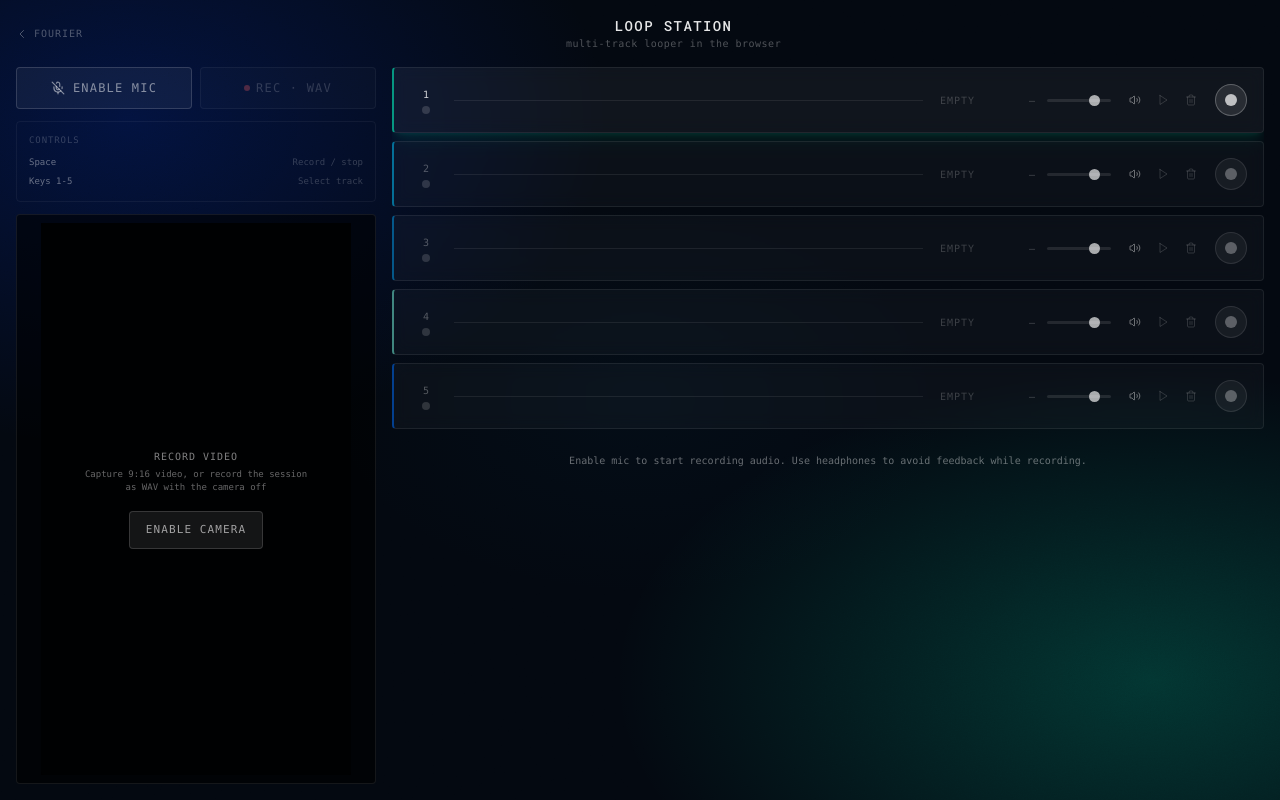
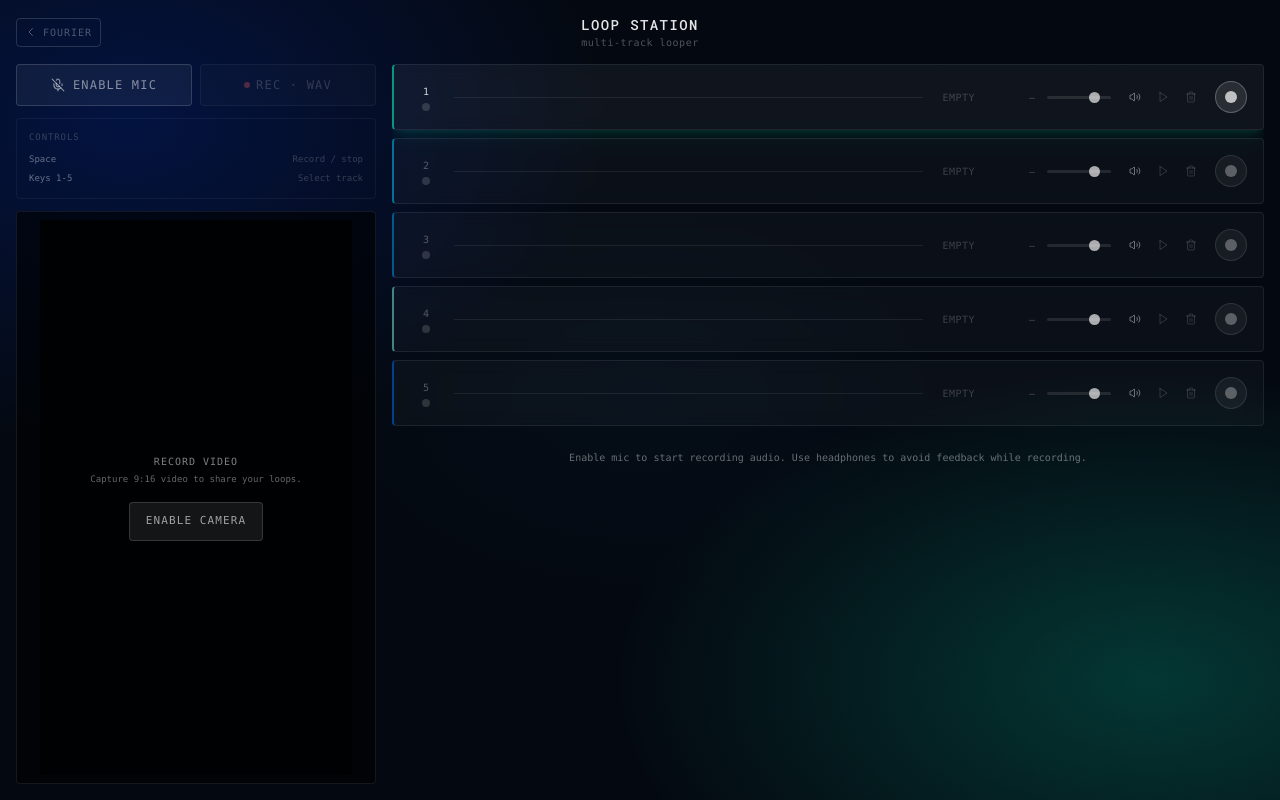
Before and after one commit to treybradley/Fourier, a React (Vite) app: page /loop-station in a window 1280 px wide. Built offline with nearby package versions, Linux system fonts and the light colour scheme.

Commit message:
“layoutUpdates-appHeaders-loopStationTracks”

```diff
--- /dev/null
+++ b/src/app/components/MiniAppHeader.tsx
@@ -0,0 +1,71 @@
+import { Link } from "react-router";
+import { motion } from "motion/react";
+
+interface MiniAppHeaderProps {
+  title: string;
+  subtitle: string;
+  /** Extra classes for the h1 (e.g. gradient text). */
+  titleClassName?: string;
+  subtitleClassName?: string;
+  /** Right-side slot (BPM, spacer content, etc.). */
+  right?: React.ReactNode;
+  className?: string;
+  yOffset?: number;
+}
+
+export function MiniAppHeader({
+  title,
+  subtitle,
+  titleClassName = "text-white/90",
+  subtitleClassName = "text-white/30 text-[10px]",
+  right,
+  className = "",
+  yOffset = -16,
+}: MiniAppHeaderProps) {
+  return (
+    <motion.div
+      className={`relative flex items-center justify-between flex-shrink-0 ${className}`}
+      initial={{ opacity: 0, y: yOffset }}
+      animate={{ opacity: 1, y: 0 }}
+    >
+      <Link
+        to="/"
+        aria-label="Back to Fourier"
+        className="relative z-10 inline-flex items-center justify-center gap-1.5 w-8 h-8 sm:w-auto sm:h-auto sm:px-2 sm:py-1.5 rounded-sm border border-white/15 hover:border-white/25 text-white/30 hover:text-white/60 text-[10px] font-mono tracking-widest uppercase transition-colors"
+      >
+        <svg
+          className="w-3.5 h-3.5 sm:w-3 sm:h-3"
+          fill="none"
+          viewBox="0 0 24 24"
+          stroke="currentColor"
+          strokeWidth={2}
+          aria-hidden
+        >
+          <path
+            strokeLinecap="round"
+            strokeLinejoin="round"
+            d="M15 19l-7-7 7-7"
+          />
+        </svg>
+        <span className="hidden sm:inline">Fourier</span>
+      </Link>
+
+      <div className="absolute left-1/2 -translate-x-1/2 text-center pointer-events-none max-w-[min(100%,calc(100%-5.5rem))]">
+        <h1
+          className={`text-sm font-medium tracking-widest uppercase whitespace-nowrap ${titleClassName}`}
+        >
+          {title}
+        </h1>
+        <p
+          className={`font-mono tracking-wider whitespace-nowrap ${subtitleClassName}`}
+        >
+          {subtitle}
+        </p>
+      </div>
+
+      <div className="relative z-10 flex items-center justify-end gap-3 min-h-8 min-w-8 sm:min-w-16">
+        {right}
+      </div>
+    </motion.div>
+  );
+}
--- a/src/app/components/looper/LoopTrack.tsx
+++ b/src/app/components/looper/LoopTrack.tsx
@@ -78,10 +78,10 @@ export function LoopTrack({ track, isSelected, onSelect }: LoopTrackProps) {
       animate={isActive ? { boxShadow: ["0 0 0px rgba(255,0,0,0)", "0 0 12px rgba(255,80,80,0.15)", "0 0 0px rgba(255,0,0,0)"] } : {}}
       transition={isActive ? { duration: 1, repeat: Infinity } : {}}
     >
-      <div className="flex items-center gap-3 px-4 py-3">
+      <div className="flex items-center gap-1.5 sm:gap-3 px-2 sm:px-4 py-3">
 
         {/* Track number + status */}
-        <div className="flex flex-col items-center gap-1 w-8 flex-shrink-0">
+        <div className="flex flex-col items-center gap-1 w-6 sm:w-8 flex-shrink-0">
           <div
             className={`text-[10px] font-mono font-medium ${
               isSelected ? "text-white/80" : "text-white/30"
@@ -96,8 +96,8 @@ export function LoopTrack({ track, isSelected, onSelect }: LoopTrackProps) {
           />
         </div>
 
-        {/* Waveform / empty area */}
-        <div className="flex-1 min-w-0 h-10 relative">
+        {/* Waveform — desktop only (mobile needs the horizontal room) */}
+        <div className="hidden sm:block flex-1 min-w-0 h-10 relative">
           {hasAudio ? (
             <WaveformDisplay buffer={track.audioBuffer!} status={track.status} trackId={track.id} />
           ) : (
@@ -107,13 +107,16 @@ export function LoopTrack({ track, isSelected, onSelect }: LoopTrackProps) {
           )}
         </div>
 
-        {/* Status label */}
-        <div className={`text-[10px] font-mono tracking-widest w-10 text-right flex-shrink-0 ${STATUS_COLOR[track.status]}`}>
+        {/* Status label — grows on mobile to fill leftover width */}
+        <div
+          className={`text-[10px] font-mono tracking-wider flex-1 min-w-[2.5rem] truncate text-left sm:flex-none sm:w-10 sm:max-w-none sm:text-right flex-shrink-0 ${STATUS_COLOR[track.status]}`}
+          title={STATUS_LABEL[track.status]}
+        >
           {STATUS_LABEL[track.status]}
         </div>
 
-        {/* Duration */}
-        <div className="text-[10px] font-mono text-white/25 w-12 text-right flex-shrink-0">
+        {/* Duration — desktop only */}
+        <div className="hidden sm:block text-[10px] font-mono text-white/25 w-12 text-right flex-shrink-0">
           {hasAudio ? `${track.duration.toFixed(1)}s` : "—"}
         </div>
 
@@ -129,7 +132,7 @@ export function LoopTrack({ track, isSelected, onSelect }: LoopTrackProps) {
             setTrackVolume(track.id, parseFloat(e.target.value));
           }}
           onClick={(e) => e.stopPropagation()}
-          className="w-16 flex-shrink-0 accent-white/60 h-1 cursor-pointer"
+          className="w-14 min-w-[3.5rem] sm:w-16 flex-shrink-0 accent-white/60 h-1 cursor-pointer"
           style={{ accentColor: "rgba(255,255,255,0.5)" }}
         />
 
--- a/src/app/components/looper/LooperCamera.tsx
+++ b/src/app/components/looper/LooperCamera.tsx
@@ -55,8 +55,7 @@ export function LooperCamera({
                   Record video
                 </p>
                 <p className="text-white/40 text-[9px] font-mono max-w-[14rem]">
-                  Capture 9:16 video, or record the session as WAV with the
-                  camera off
+                  Capture 9:16 video to share your loops.
                 </p>
               </div>
 
--- a/src/app/pages/ArcPage.tsx
+++ b/src/app/pages/ArcPage.tsx
@@ -1,6 +1,6 @@
 import { motion } from "motion/react";
-import { Link } from "react-router";
 import { ArcApp } from "../components/arc/ArcApp";
+import { MiniAppHeader } from "../components/MiniAppHeader";
 
 export function ArcPage() {
   return (
@@ -29,39 +29,13 @@ export function ArcPage() {
       />
 
       <div className="relative h-full flex flex-col">
-        {/* Header strip */}
-        <div className="flex items-center justify-between px-4 py-3 flex-shrink-0">
-          <Link
-            to="/"
-            className="text-white/30 hover:text-white/60 text-[10px] font-mono tracking-widest uppercase transition-colors flex items-center gap-1.5"
-          >
-            <svg
-              className="w-3 h-3"
-              fill="none"
-              viewBox="0 0 24 24"
-              stroke="currentColor"
-              strokeWidth={2}
-            >
-              <path
-                strokeLinecap="round"
-                strokeLinejoin="round"
-                d="M15 19l-7-7 7-7"
-              />
-            </svg>
-            Fourier
-          </Link>
-
-          <div className="text-center">
-            <h1 className="text-sm font-medium text-white/90 tracking-[0.25em] uppercase">
-              Arc
-            </h1>
-            <p className="text-white/25 text-[9px] font-mono tracking-wider">
-              music planning workspace
-            </p>
-          </div>
-
-          <div className="w-16" />
-        </div>
+        <MiniAppHeader
+          title="Arc"
+          subtitle="music planning workspace"
+          titleClassName="text-white/90 tracking-[0.25em]"
+          subtitleClassName="text-white/25 text-[9px]"
+          className="px-4 py-3"
+        />
 
         {/* App */}
         <motion.div
--- a/src/app/pages/GatoPage.tsx
+++ b/src/app/pages/GatoPage.tsx
@@ -1,6 +1,6 @@
-import { Link } from "react-router";
 import { motion } from "motion/react";
 import { GatoApp } from "../components/gato/GatoApp";
+import { MiniAppHeader } from "../components/MiniAppHeader";
 
 export function GatoPage() {
   return (
@@ -28,29 +28,12 @@ export function GatoPage() {
       />
 
       <div className="relative h-full flex flex-col p-4 gap-4">
-        {/* Header */}
-        <motion.div
-          className="flex items-center justify-between flex-shrink-0"
-          initial={{ opacity: 0, y: -12 }}
-          animate={{ opacity: 1, y: 0 }}
-        >
-          <Link
-            to="/"
-            className="text-white/30 hover:text-white/60 text-[10px] font-mono tracking-widest uppercase transition-colors flex items-center gap-1.5"
-          >
-            <svg className="w-3 h-3" fill="none" viewBox="0 0 24 24" stroke="currentColor" strokeWidth={2}>
-              <path strokeLinecap="round" strokeLinejoin="round" d="M15 19l-7-7 7-7" />
-            </svg>
-            Fourier
-          </Link>
-
-          <div className="text-center">
-            <h1 className="text-sm font-medium text-white/90 tracking-widest uppercase">Gato Cat (Synth)</h1>
-            <p className="text-white/30 text-[9px] font-mono tracking-wider">concatenative synthesis explorer</p>
-          </div>
-
-          <div className="w-16" />
-        </motion.div>
+        <MiniAppHeader
+          title="Gato Cat (Synth)"
+          subtitle="concatenative synthesis explorer"
+          subtitleClassName="text-white/30 text-[9px]"
+          yOffset={-12}
+        />
 
         {/* Main app */}
         <motion.div
--- a/src/app/pages/GridPage.tsx
+++ b/src/app/pages/GridPage.tsx
@@ -1,6 +1,6 @@
-import { Link } from "react-router";
 import { motion } from "motion/react";
 import { GridApp } from "../components/grid/GridApp";
+import { MiniAppHeader } from "../components/MiniAppHeader";
 
 export function GridPage() {
   return (
@@ -31,43 +31,12 @@ export function GridPage() {
       />
 
       <div className="relative h-full flex flex-col p-4 gap-4">
-        {/* Header */}
-        <motion.div
-          className="flex items-center justify-between flex-shrink-0"
-          initial={{ opacity: 0, y: -12 }}
-          animate={{ opacity: 1, y: 0 }}
-        >
-          <Link
-            to="/"
-            className="text-white/30 hover:text-white/60 text-[10px] font-mono tracking-widest uppercase transition-colors flex items-center gap-1.5"
-          >
-            <svg
-              className="w-3 h-3"
-              fill="none"
-              viewBox="0 0 24 24"
-              stroke="currentColor"
-              strokeWidth={2}
-            >
-              <path
-                strokeLinecap="round"
-                strokeLinejoin="round"
-                d="M15 19l-7-7 7-7"
-              />
-            </svg>
-            Fourier
-          </Link>
-
-          <div className="text-center">
-            <h1 className="text-sm font-medium text-white/90 tracking-widest uppercase">
-              Grid
-            </h1>
-            <p className="text-white/30 text-[9px] font-mono tracking-wider">
-              browser-native sampler and sequencer
-            </p>
-          </div>
-
-          <div className="w-16" />
-        </motion.div>
+        <MiniAppHeader
+          title="Grid"
+          subtitle="browser-native sampler and sequencer"
+          subtitleClassName="text-white/30 text-[9px]"
+          yOffset={-12}
+        />
 
         {/* Main app */}
         <motion.div
--- a/src/app/pages/LooperPage.tsx
+++ b/src/app/pages/LooperPage.tsx
@@ -1,5 +1,4 @@
 import { useCallback } from "react";
-import { Link } from "react-router";
 import { motion } from "motion/react";
 import { Mic, MicOff } from "lucide-react";
 import {
@@ -8,6 +7,7 @@ import {
 } from "../contexts/LooperContext";
 import { LoopTrack } from "../components/looper/LoopTrack";
 import { LooperCamera } from "../components/looper/LooperCamera";
+import { MiniAppHeader } from "../components/MiniAppHeader";
 import { useCamera } from "../hooks/useCamera";
 import { useSessionRecorder } from "../hooks/useSessionRecorder";
 import { useLooperCompositor } from "../hooks/useLooperCompositor";
@@ -114,42 +114,11 @@ function LooperInner() {
       />
       <div className="relative h-full flex flex-col p-4 gap-4">
         {/* Header */}
-        <motion.div
-          className="flex items-center justify-between flex-shrink-0"
-          initial={{ opacity: 0, y: -16 }}
-          animate={{ opacity: 1, y: 0 }}
-        >
-          <Link
-            to="/"
-            className="text-white/30 hover:text-white/60 text-[10px] font-mono tracking-widest uppercase transition-colors flex items-center gap-1.5"
-          >
-            <svg
-              className="w-3 h-3"
-              fill="none"
-              viewBox="0 0 24 24"
-              stroke="currentColor"
-              strokeWidth={2}
-            >
-              <path
-                strokeLinecap="round"
-                strokeLinejoin="round"
-                d="M15 19l-7-7 7-7"
-              />
-            </svg>
-            Fourier
-          </Link>
-
-          <div className="text-center">
-            <h1 className="text-sm font-medium text-white/90 tracking-widest uppercase">
-              Loop Station
-            </h1>
-            <p className="text-white/30 text-[10px] font-mono tracking-wider">
-              multi-track looper in the browser
-            </p>
-          </div>
-
-          {/* Master info */}
-          <div className="flex items-center gap-3">
+        <MiniAppHeader
+          title="Loop Station"
+          subtitle="multi-track looper"
+          right={
+            <>
               {masterBpm && (
                 <div className="text-right">
                   <div className="text-white/70 text-sm font-mono font-medium">
@@ -170,8 +139,9 @@ function LooperInner() {
                   </div>
                 </div>
               )}
-          </div>
-        </motion.div>
+            </>
+          }
+        />
 
         {/* Main content */}
         <div className="flex-1 flex flex-col lg:flex-row gap-4 min-h-0">
--- a/src/app/pages/StemCollagePage.tsx
+++ b/src/app/pages/StemCollagePage.tsx
@@ -1,7 +1,7 @@
 import { useCallback, useEffect, useState } from "react";
-import { Link } from "react-router";
 import { WebcamFeed } from "../components/WebcamFeed";
 import { StemVisualizer } from "../components/StemVisualizer";
+import { MiniAppHeader } from "../components/MiniAppHeader";
 import { AudioEngineProvider } from "../contexts/AudioEngineContext";
 import { useAudioEngine } from "../contexts/AudioEngineContext";
 import { useHandTracking } from "../hooks/useHandTracking";
@@ -189,40 +189,13 @@ function StemCollageInner() {
         }}
       />
       <div className="relative h-full flex flex-col p-4 gap-4">
-        <motion.div
-          className="flex items-center justify-between flex-shrink-0 gap-3"
-          initial={{ opacity: 0, y: -20 }}
-          animate={{ opacity: 1, y: 0 }}
-        >
-          <Link
-            to="/"
-            className="text-white/30 hover:text-white/60 text-[10px] font-mono tracking-widest uppercase transition-colors flex items-center gap-1.5 shrink-0"
-          >
-            <svg
-              className="w-3 h-3"
-              fill="none"
-              viewBox="0 0 24 24"
-              stroke="currentColor"
-              strokeWidth={2}
-            >
-              <path
-                strokeLinecap="round"
-                strokeLinejoin="round"
-                d="M15 19l-7-7 7-7"
-              />
-            </svg>
-            Fourier
-          </Link>
-          <div className="text-center min-w-0">
-            <h1 className="text-sm font-medium bg-gradient-to-r from-white/90 to-white/60 bg-clip-text text-transparent tracking-widest uppercase">
-              Stem Collage
-            </h1>
-            <p className="text-white/30 text-[10px] font-mono tracking-wider">
-              multi-stem player
-            </p>
-          </div>
-          <div className="w-16 shrink-0" />
-        </motion.div>
+        <MiniAppHeader
+          title="Stem Collage"
+          subtitle="multi-stem player"
+          titleClassName="bg-gradient-to-r from-white/90 to-white/60 bg-clip-text text-transparent"
+          className="gap-3"
+          yOffset={-20}
+        />
 
         <div className="flex-1 flex flex-col lg:flex-row gap-3 min-h-0">
           {handControl && (
--- a/src/app/pages/StemSeparatorPage.tsx
+++ b/src/app/pages/StemSeparatorPage.tsx
@@ -1,9 +1,9 @@
-import { Link } from "react-router";
 import { motion } from "motion/react";
 import { StemSeparatorProvider, useStemSeparatorContext } from "../contexts/StemSeparatorContext";
 import { StemSeparatorUpload } from "../components/separator/StemSeparatorUpload";
 import { StemSeparatorProgress } from "../components/separator/StemSeparatorProgress";
 import { StemSeparatorResults } from "../components/separator/StemSeparatorResults";
+import { MiniAppHeader } from "../components/MiniAppHeader";
 
 function StemSeparatorInner() {
   const { stage } = useStemSeparatorContext();
@@ -35,33 +35,10 @@ function StemSeparatorInner() {
       />
 
       <div className="relative h-full flex flex-col p-4 gap-4">
-        {/* Header */}
-        <motion.div
-          className="flex items-center justify-between flex-shrink-0"
-          initial={{ opacity: 0, y: -16 }}
-          animate={{ opacity: 1, y: 0 }}
-        >
-          <Link
-            to="/"
-            className="text-white/30 hover:text-white/60 text-[10px] font-mono tracking-widest uppercase transition-colors flex items-center gap-1.5"
-          >
-            <svg className="w-3 h-3" fill="none" viewBox="0 0 24 24" stroke="currentColor" strokeWidth={2}>
-              <path strokeLinecap="round" strokeLinejoin="round" d="M15 19l-7-7 7-7" />
-            </svg>
-            Fourier
-          </Link>
-
-          <div className="text-center">
-            <h1 className="text-sm font-medium text-white/90 tracking-widest uppercase">
-              Stem Separator
-            </h1>
-            <p className="text-white/30 text-[10px] font-mono tracking-wider">
-              AI-powered source separation
-            </p>
-          </div>
-
-          <div className="w-16" />
-        </motion.div>
+        <MiniAppHeader
+          title="Stem Separator"
+          subtitle="AI-powered source separation"
+        />
 
         {/* Main content */}
         <div className="flex-1 flex flex-col items-center justify-center min-h-0 px-4">
```
Lines whose indentation alone changed are shown as unchanged.
